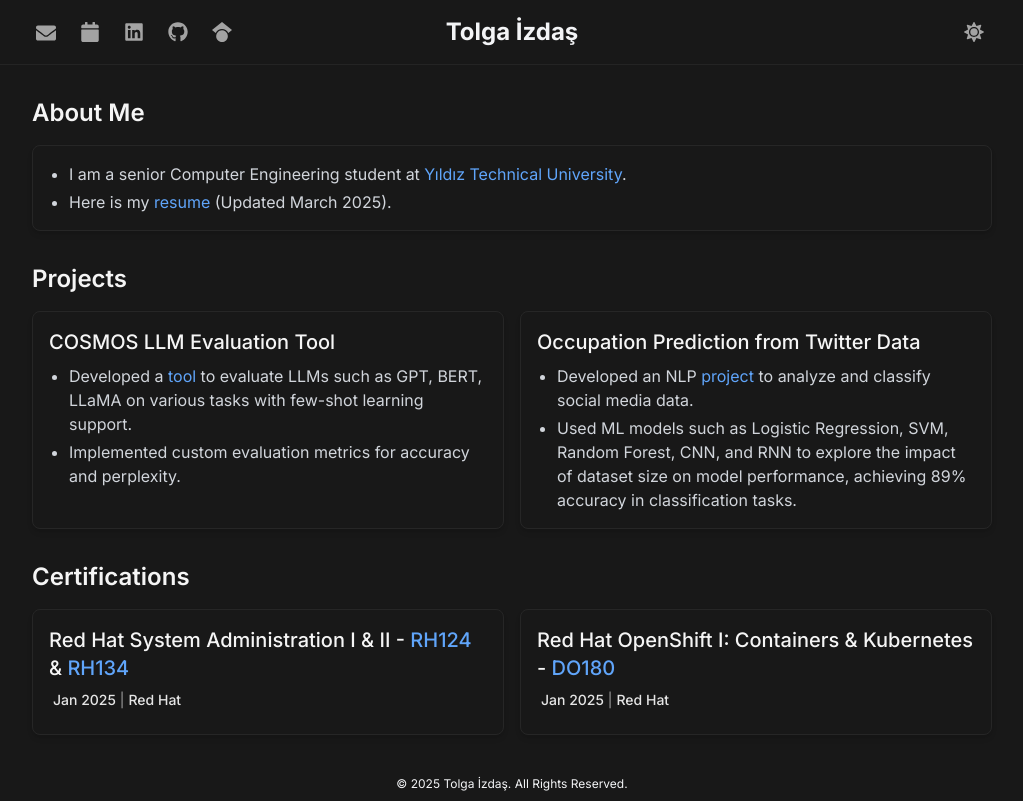
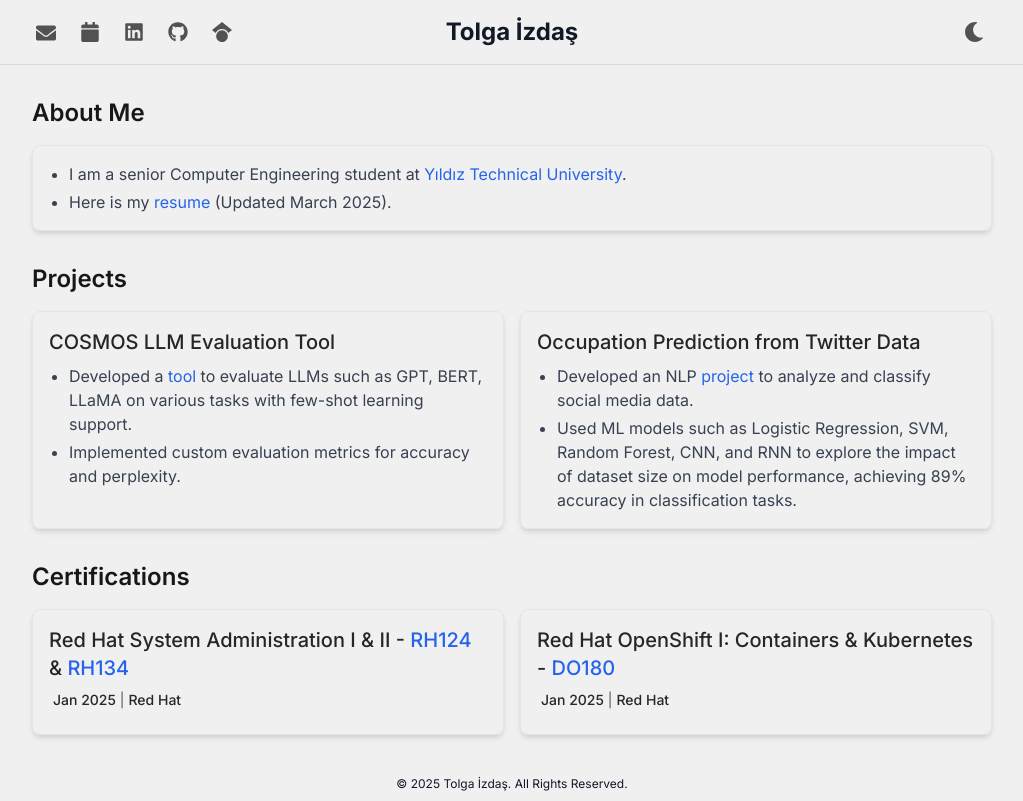
Before and after one commit to tolgaizdas/personal-website, a Next.js app: page / in a window 1280 px wide. Shown: the whole page, without its empty margins (128-1151 px from the left). Built offline with nearby package versions, Linux system fonts and the light colour scheme.

Commit message:
use system theme

```diff
--- a/src/app/layout.js
+++ b/src/app/layout.js
@@ -10,7 +10,26 @@ export const metadata = {
 
 export default function RootLayout({ children }) {
   return (
-    <html lang="en" className="dark">
+    <html lang="en">
+      <head>
+        <script
+          dangerouslySetInnerHTML={{
+            __html: `
+              (function() {
+                const savedTheme = localStorage.getItem('theme');
+                const systemPrefersDark = window.matchMedia('(prefers-color-scheme: dark)').matches;
+                const isDark = savedTheme ? savedTheme === 'dark' : systemPrefersDark;
+
+                if (isDark) {
+                  document.documentElement.classList.add('dark');
+                } else {
+                  document.documentElement.classList.remove('dark');
+                }
+              })();
+            `,
+          }}
+        />
+      </head>
       <body className={`${inter.className} mx-0 md:mx-[10%]`}>{children}</body>
     </html>
   );
--- a/src/components/ThemeToggle.jsx
+++ b/src/components/ThemeToggle.jsx
@@ -1,14 +1,34 @@
 "use client";
 
-import { useState } from "react";
+import { useState, useEffect } from "react";
 import { FaSun, FaMoon } from "react-icons/fa";
 
 const ThemeToggle = () => {
-  const [darkMode, setDarkMode] = useState(true);
+  const [darkMode, setDarkMode] = useState(false);
+
+  useEffect(() => {
+    // Check for saved theme preference or default to system preference
+    const savedTheme = localStorage.getItem("theme");
+    const systemPrefersDark = window.matchMedia(
+      "(prefers-color-scheme: dark)",
+    ).matches;
+
+    let isDark;
+    if (savedTheme) {
+      isDark = savedTheme === "dark";
+    } else {
+      isDark = systemPrefersDark;
+    }
+
+    setDarkMode(isDark);
+    document.documentElement.classList.toggle("dark", isDark);
+  }, []);
 
   const toggleTheme = () => {
-    setDarkMode(!darkMode);
-    document.documentElement.classList.toggle("dark", !darkMode);
+    const newDarkMode = !darkMode;
+    setDarkMode(newDarkMode);
+    document.documentElement.classList.toggle("dark", newDarkMode);
+    localStorage.setItem("theme", newDarkMode ? "dark" : "light");
   };
 
   return (
```
